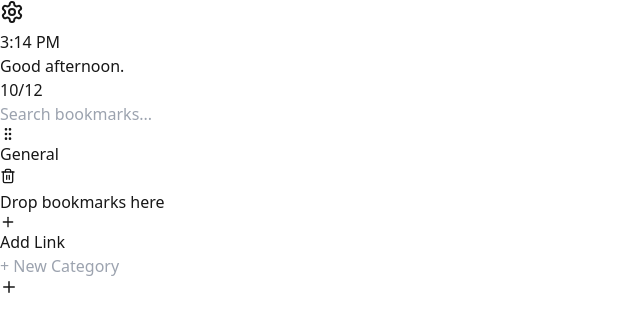
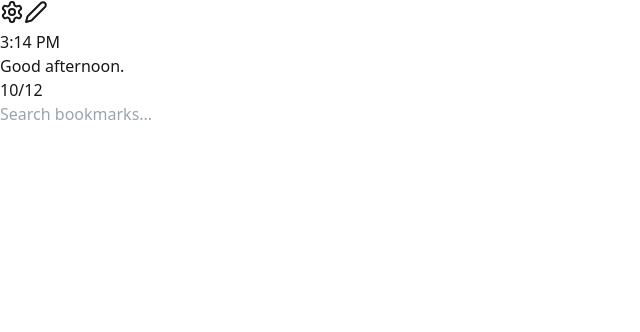
Before and after one commit to mikaelmalm/zentab, a React (Vite) app: page / in a window 1280 px wide. Shown: the top 332 px of the page, without its empty margins (0-640 px from the left). Built offline with nearby package versions, Linux system fonts and the light colour scheme.

Commit message:
refactor: rename clean mode to edit mode

```diff
--- a/src/App.tsx
+++ b/src/App.tsx
@@ -81,6 +81,21 @@ function App() {
         </svg>
       </button>
 
+      {/* Edit Mode Toggle */}
+      <button
+        onClick={() => updateSettings({ isEditMode: !settings.isEditMode })}
+        className={`fixed top-6 right-20 z-50 p-3 rounded-full backdrop-blur-md border transition-all ${
+          settings.isEditMode
+            ? "bg-white text-black border-white opacity-100"
+            : "bg-white/10 border-white/20 text-white opacity-40 hover:opacity-100 hover:bg-white/20"
+        }`}
+        title={settings.isEditMode ? "Finish Editing" : "Edit Mode"}
+      >
+        <svg xmlns="http://www.w3.org/2000/svg" width="24" height="24" viewBox="0 0 24 24" fill="none" stroke="currentColor" strokeWidth="2" strokeLinecap="round" strokeLinejoin="round">
+          <path d="M17 3a2.828 2.828 0 1 1 4 4L7.5 20.5 2 22l1.5-5.5L17 3z"/>
+        </svg>
+      </button>
+
 
 
 
@@ -114,7 +129,7 @@ function App() {
           onDeleteBookmark={deleteBookmark}
           onReorderCategories={reorderCategories}
           onMoveBookmark={moveBookmark}
-          isCleanMode={settings.isCleanMode}
+          isEditMode={settings.isEditMode}
           isSearchActive={!!searchQuery.trim()}
         />
       </div>
@@ -128,7 +143,7 @@ function App() {
         onAddCollection={addCollection}
         onRenameCollection={renameCollection}
         onDeleteCollection={removeCollection}
-        isCleanMode={settings.isCleanMode}
+        isEditMode={settings.isEditMode}
       />
 
       {/* Settings Modal */}
--- a/src/components/SettingsModal.tsx
+++ b/src/components/SettingsModal.tsx
@@ -170,17 +170,6 @@ export const SettingsModal = ({
              <div className="flex items-center gap-3">
                <input
                  type="checkbox"
-                 id="cleanMode"
-                 checked={settings.isCleanMode || false}
-                 onChange={(e) => onUpdateSettings({ isCleanMode: e.target.checked })}
-                 className="rounded border-zinc-700 bg-zinc-900 text-white"
-               />
-               <label htmlFor="cleanMode" className="text-sm text-zinc-300">Clean Mode (Minimalist)</label>
-             </div>
-
-             <div className="flex items-center gap-3">
-               <input
-                 type="checkbox"
                  id="searchEnabled"
                  checked={settings.isSearchEnabled ?? true}
                  onChange={(e) => onUpdateSettings({ isSearchEnabled: e.target.checked })}
--- a/src/components/bookmark/components/BookmarkItem.tsx
+++ b/src/components/bookmark/components/BookmarkItem.tsx
@@ -11,7 +11,7 @@ interface BookmarkItemProps {
   categoryId: string;
   onUpdateBookmark: (categoryId: string, bookmarkId: string, updates: Partial<Bookmark>) => void;
   onDeleteBookmark: (categoryId: string, bookmarkId: string) => void;
-  isCleanMode: boolean;
+  isEditMode: boolean;
   isSearchActive?: boolean;
 }
 
@@ -20,7 +20,7 @@ export const BookmarkItem = ({
   categoryId,
   onUpdateBookmark,
   onDeleteBookmark,
-  isCleanMode,
+  isEditMode,
   isSearchActive = false,
 }: BookmarkItemProps) => {
   const {
@@ -118,7 +118,7 @@ export const BookmarkItem = ({
       ) : (
         <>
           {/* Drag Handle */}
-          {!isCleanMode && !isSearchActive && (
+          {isEditMode && !isSearchActive && (
              <div {...attributes} {...listeners} className="cursor-grab text-white/30 hover:text-white/80 mr-2 flex-shrink-0 touch-none">
                 <GripVertical size={14} />
              </div>
@@ -148,7 +148,7 @@ export const BookmarkItem = ({
             </div>
             <span className="truncate">{bookmark.title}</span>
           </a>
-          {!isCleanMode && (
+          {isEditMode && (
             <div className="flex items-center opacity-0 group-hover:opacity-100 transition-all">
               <button
                 onClick={startEditing}
--- a/src/components/bookmark/components/SortableCategoryCard.tsx
+++ b/src/components/bookmark/components/SortableCategoryCard.tsx
@@ -13,7 +13,7 @@ interface SortableCategoryCardProps {
   onAddBookmark: (categoryId: string, title: string, url: string, icon?: string) => void;
   onUpdateBookmark: (categoryId: string, bookmarkId: string, updates: Partial<Bookmark>) => void;
   onDeleteBookmark: (categoryId: string, bookmarkId: string) => void;
-  isCleanMode: boolean;
+  isEditMode: boolean;
   isSearchActive?: boolean;
 }
 
@@ -24,7 +24,7 @@ export const SortableCategoryCard = ({
   onAddBookmark,
   onUpdateBookmark,
   onDeleteBookmark,
-  isCleanMode,
+  isEditMode,
   isSearchActive = false,
 }: SortableCategoryCardProps) => {
   const {
@@ -71,9 +71,9 @@ export const SortableCategoryCard = ({
   };
 
 
-  const showHeader = !isCleanMode || category.title.trim().length > 0;
+  const showHeader = isEditMode || category.title.trim().length > 0;
 
-  if(isCleanMode && category.bookmarks.length === 0) {
+  if(!isEditMode && category.bookmarks.length === 0) {
     return null;
   }
 
@@ -86,13 +86,13 @@ export const SortableCategoryCard = ({
       {showHeader && (
         <div className="flex justify-between items-center mb-4 pb-2 border-b border-white/10">
           <div className="flex items-center gap-2 flex-1">
-             {!isCleanMode && !isSearchActive && (
+             {isEditMode && !isSearchActive && (
                <div {...attributes} {...listeners} className="cursor-grab hover:text-white/80 text-white/50 touch-none flex-shrink-0">
                   <GripVertical size={16} />
                </div>
              )}
 
-             {isCleanMode ? (
+             {!isEditMode ? (
                 <h3 className="font-semibold text-lg truncate">{category.title}</h3>
              ) : (
                <input
@@ -105,7 +105,7 @@ export const SortableCategoryCard = ({
                />
              )}
           </div>
-          {!isCleanMode && (
+          {isEditMode && (
             <button
               onClick={() => onDeleteCategory(category.id)}
               className="text-white/50 hover:text-red-300 transition-colors p-1 flex-shrink-0 ml-2"
@@ -130,7 +130,7 @@ export const SortableCategoryCard = ({
               categoryId={category.id}
               onUpdateBookmark={onUpdateBookmark}
               onDeleteBookmark={onDeleteBookmark}
-              isCleanMode={isCleanMode}
+              isEditMode={isEditMode}
               isSearchActive={isSearchActive}
             />
           ))}
@@ -142,7 +142,7 @@ export const SortableCategoryCard = ({
         </div>
       </SortableContext>
 
-      {!isCleanMode && !isSearchActive && (
+      {isEditMode && !isSearchActive && (
         isAdding ? (
           <form onSubmit={handleAddSubmit} className="space-y-2 p-2 bg-black/20 rounded">
             <input
--- a/src/components/bookmark/container/BookmarkGrid.tsx
+++ b/src/components/bookmark/container/BookmarkGrid.tsx
@@ -37,7 +37,7 @@ interface BookmarkGridProps {
   onDeleteBookmark: (categoryId: string, bookmarkId: string) => void;
   onReorderCategories: (startIndex: number, endIndex: number) => void;
   onMoveBookmark: (bookmarkId: string, sourceCategoryId: string, targetCategoryId: string, newIndex: number) => void;
-  isCleanMode: boolean;
+  isEditMode: boolean;
   isSearchActive?: boolean;
 }
 
@@ -61,7 +61,7 @@ export const BookmarkGrid = ({
   onDeleteBookmark,
   onReorderCategories,
   onMoveBookmark,
-  isCleanMode,
+  isEditMode,
   isSearchActive = false,
 }: BookmarkGridProps) => {
   const [newCatName, setNewCatName] = useState('');
@@ -225,12 +225,12 @@ export const BookmarkGrid = ({
                         onAddBookmark={onAddBookmark}
                         onUpdateBookmark={onUpdateBookmark}
                         onDeleteBookmark={onDeleteBookmark}
-                        isCleanMode={isCleanMode}
+                        isEditMode={isEditMode}
                         isSearchActive={isSearchActive}
                       />
                    ))}
 
-                   {!isCleanMode && !isSearchActive && colIndex === (categories.length % 3) && (
+                   {isEditMode && !isSearchActive && colIndex === (categories.length % 3) && (
                       <div className="bg-white/5 backdrop-blur-sm rounded-xl p-4 border border-white/10 border-dashed flex items-center justify-center hover:bg-white/10 transition-colors cursor-pointer group h-fit">
                          <form onSubmit={handleAddCategory} className="w-full text-center">
                              <input
@@ -261,7 +261,7 @@ export const BookmarkGrid = ({
                   onAddBookmark={() => {}}
                   onUpdateBookmark={() => {}}
                   onDeleteBookmark={() => {}}
-                  isCleanMode={isCleanMode}
+                  isEditMode={isEditMode}
                 />
              </div>
           ) : activeId && activeType === 'Bookmark' && activeItem ? (
@@ -271,7 +271,7 @@ export const BookmarkGrid = ({
                    categoryId="overlay"
                    onUpdateBookmark={() => {}}
                    onDeleteBookmark={() => {}}
-                   isCleanMode={isCleanMode}
+                   isEditMode={isEditMode}
                 />
              </div>
           ) : null}
--- a/src/components/layout/CollectionTabs.tsx
+++ b/src/components/layout/CollectionTabs.tsx
@@ -8,8 +8,9 @@ interface CollectionTabsProps {
   onSelectCollection: (id: string) => void;
   onAddCollection: (title: string) => void;
   onRenameCollection: (id: string, title: string) => void;
+  onRenameCollection: (id: string, title: string) => void;
   onDeleteCollection: (id: string) => void;
-  isCleanMode: boolean;
+  isEditMode: boolean;
 }
 
 export const CollectionTabs = ({
@@ -19,7 +20,7 @@ export const CollectionTabs = ({
   onAddCollection,
   onRenameCollection,
   onDeleteCollection,
-  isCleanMode,
+  isEditMode,
 }: CollectionTabsProps) => {
   const [isAdding, setIsAdding] = useState(false);
   const [newTitle, setNewTitle] = useState("");
@@ -37,7 +38,7 @@ export const CollectionTabs = ({
   };
 
   const handleStartEdit = (col: Collection) => {
-    if (isCleanMode) return;
+    if (!isEditMode) return;
     setEditingId(col.id);
     setEditTitle(col.title);
   };
@@ -52,7 +53,7 @@ export const CollectionTabs = ({
 
   const handleDelete = (e: React.MouseEvent, id: string) => {
     e.preventDefault();
-    if (isCleanMode) return;
+    if (!isEditMode) return;
     if (confirm("Are you sure you want to delete this collection?")) {
        onDeleteCollection(id);
     }
@@ -89,7 +90,7 @@ export const CollectionTabs = ({
               >
                 <span>{col.title}</span>
 
-                {!isCleanMode && (
+                {isEditMode && (
                   <div className="flex items-center gap-1 opacity-0 group-hover:opacity-100 transition-opacity ml-1">
                     <button
                       onClick={(e) => {
@@ -133,7 +134,7 @@ export const CollectionTabs = ({
                 <Plus size={14} />
             </button>
         </form>
-      ) : isCleanMode ? null : (
+      ) : !isEditMode ? null : (
         <button
             onClick={() => setIsAdding(true)}
             className="p-2 rounded-full bg-black/40 backdrop-blur-md border border-white/10 text-white/60 hover:text-white hover:bg-white/10 transition-colors"
--- a/src/hooks/useBookmarks.ts
+++ b/src/hooks/useBookmarks.ts
@@ -22,7 +22,7 @@ const DEFAULT_STATE: AppState = {
   activeCollectionId: DEFAULT_COLLECTION_ID,
   settings: {
     is24HourFormat: false,
-    isCleanMode: false,
+    isEditMode: false,
     isSearchEnabled: true,
     backgroundOpacity: 0,
     timeDisplaySize: 'medium',
@@ -46,6 +46,12 @@ export const useBookmarks = () => {
            console.warn('Old data format detected. Resetting to default state.');
            setData(DEFAULT_STATE);
         } else {
+           // Migration for Edit Mode
+           if (parsed.settings && 'isCleanMode' in parsed.settings) {
+              parsed.settings.isEditMode = !parsed.settings.isCleanMode;
+              delete parsed.settings.isCleanMode;
+           }
+
            setData(parsed);
         }
       } catch (e) {
--- a/src/types/index.ts
+++ b/src/types/index.ts
@@ -21,7 +21,7 @@ export interface Settings {
   backgroundImageUrl?: string; // If empty, use Unsplash fallback
   userName?: string; // For greeting
   is24HourFormat: boolean;
-  isCleanMode: boolean;
+  isEditMode: boolean;
   weatherCity?: string;
   backgroundOpacity: number; // 0-100
   timeDisplaySize?: 'small' | 'medium' | 'large'; // Default: medium
```
